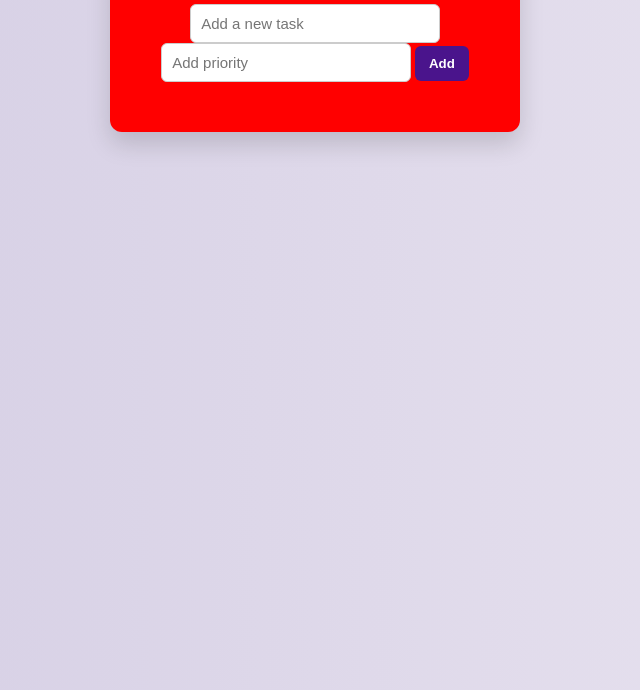
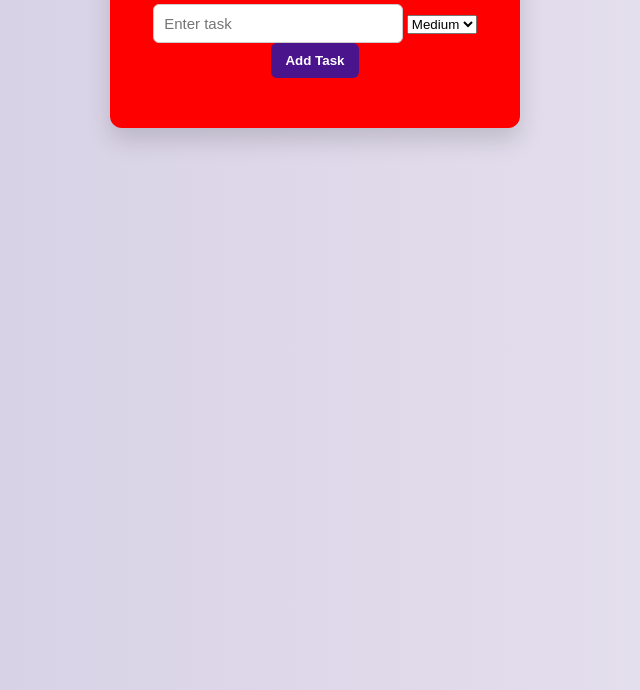
Before and after one commit to NishanRai11/todo-cicd, a plain HTML site: page public/index.html in a window 1280 px wide. Shown: the part 160-850 px from the top of the page, without its empty margins (325-965 px from the left). Drawn offline with Linux system fonts and the light colour scheme.

Commit message:
Final Commit

```diff
--- a/public/index.html
+++ b/public/index.html
@@ -8,10 +8,16 @@
 <body>
   <div class="todo-container">
     <h1>To-Do</h1>
-    <input type="text" id="taskInput" placeholder="Add a new task">
-    <input type="text" id="priority" placeholder="Add priority">
-    <button onclick="addTask()">Add</button>
-    <ul id="taskList"></ul>
+    <input type="text" id="taskInput" placeholder="Enter task">
+<select id="prioritySelect">
+  <option value="high">High</option>
+  <option value="medium" selected>Medium</option>
+  <option value="low">Low</option>
+</select>
+<button onclick="addTask()">Add Task</button>
+
+<ul id="taskList"></ul>
+
   </div>
   <script src="script.js"></script>
 </body>
--- a/public/script.js
+++ b/public/script.js
@@ -1,21 +1,48 @@
+const tasks = [];
+
 function addTask() {
-    const taskInput = document.getElementById('taskInput');
-    const taskText = taskInput.value.trim();
+  const taskInput = document.getElementById('taskInput');
+  const prioritySelect = document.getElementById('prioritySelect');
 
-    if (taskText === '') return;
+  const taskText = taskInput.value.trim();
+  const priority = prioritySelect.value;
 
+  if (taskText === '') return;
+
+  // Add task to the list
+  tasks.push({ text: taskText, priority });
+
+  // Clear input
+  taskInput.value = '';
+
+  // Re-render task list
+  renderTasks();
+}
+
+function renderTasks() {
+  const taskList = document.getElementById('taskList');
+  taskList.innerHTML = '';
+
+  // Define priority order
+  const priorityOrder = { high: 1, medium: 2, low: 3 };
+
+  // Sort tasks based on priority
+  tasks.sort((a, b) => priorityOrder[a.priority] - priorityOrder[b.priority]);
+
+  tasks.forEach((task, index) => {
     const li = document.createElement('li');
-    li.textContent = priority + taskText;
+    li.textContent = `${task.text} (${task.priority})`;
 
-    // Create Remove Button
+    // Remove button
     const removeBtn = document.createElement('button');
     removeBtn.textContent = 'Remove';
     removeBtn.className = 'remove-btn';
-    removeBtn.onclick = () => li.remove();
+    removeBtn.onclick = () => {
+      tasks.splice(index, 1);
+      renderTasks();
+    };
 
     li.appendChild(removeBtn);
-    document.getElementById('taskList').appendChild(li);
-
-
-    taskInput.value = '';
-  }
+    taskList.appendChild(li);
+  });
+}
```
